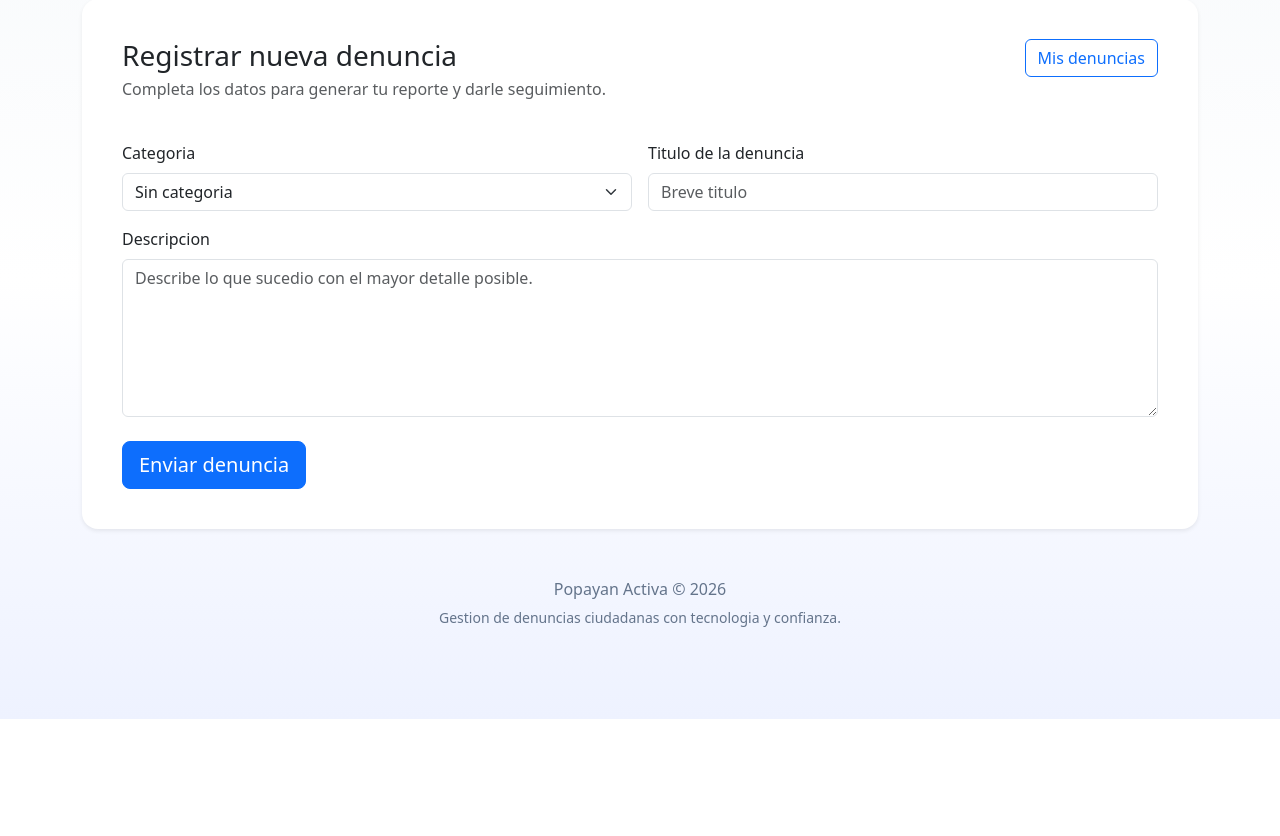
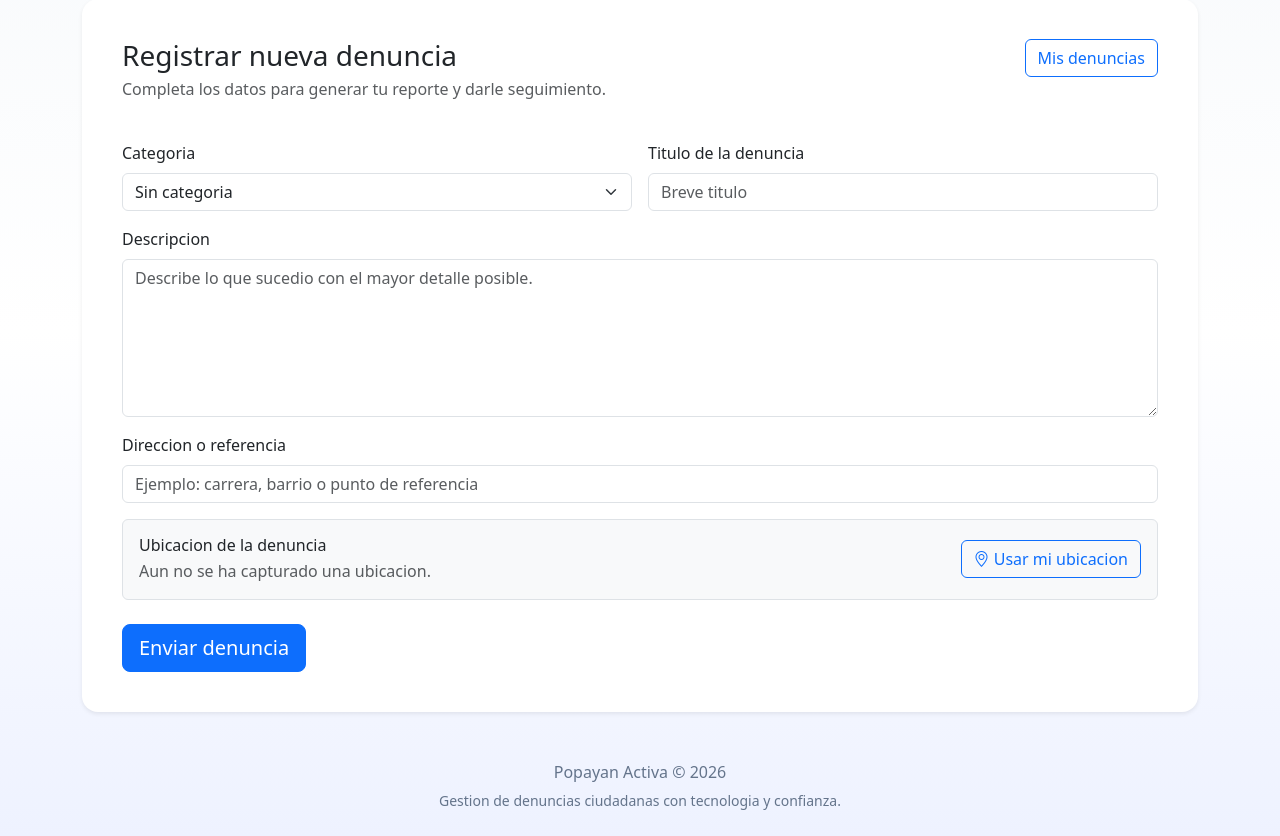
Before and after one commit to jeort99/Popay-n_Activa, a Django app: page /denuncias/nueva/ in a window 1280 px wide. Shown: the part 81-917 px from the top of the page. Before the commit the page ends 800 px from the top, so only its background shows below. Run offline with Django 5.2, Linux system fonts and the light colour scheme; a user stored in the database is signed in; tables that the repository leaves empty hold one stand-in row (values such as "Sample post").

Commit message:
Actualizacion Geolocalizacion para las denuncias

```diff
--- a/denuncias/forms.py
+++ b/denuncias/forms.py
@@ -2,7 +2,7 @@ from django import forms
 from django.contrib.auth.forms import UserCreationForm
 from django.contrib.auth.models import User
 
-from .models import Categoria, Denuncia, Usuario
+from .models import Categoria, Denuncia, Geolocalizacion, Usuario
 
 
 class RegistroCiudadanoForm(UserCreationForm):
@@ -85,6 +85,43 @@ class DenunciaForm(forms.Form):
             }
         ),
     )
+    latitud = forms.DecimalField(
+        max_digits=9,
+        decimal_places=6,
+        min_value=-90,
+        max_value=90,
+        required=False,
+        widget=forms.HiddenInput(),
+    )
+    longitud = forms.DecimalField(
+        max_digits=9,
+        decimal_places=6,
+        min_value=-180,
+        max_value=180,
+        required=False,
+        widget=forms.HiddenInput(),
+    )
+    direccion = forms.CharField(
+        max_length=255,
+        required=False,
+        label="Direccion o referencia",
+        widget=forms.TextInput(
+            attrs={
+                "class": "form-control",
+                "placeholder": "Ejemplo: carrera, barrio o punto de referencia",
+            }
+        ),
+    )
+
+    def clean(self):
+        datos = super().clean()
+        latitud = datos.get("latitud")
+        longitud = datos.get("longitud")
+
+        if (latitud is None) != (longitud is None):
+            raise forms.ValidationError("Captura la ubicacion completa antes de enviar la denuncia.")
+
+        return datos
 
     def save(self, user):
         datos = self.cleaned_data
@@ -104,4 +141,13 @@ class DenunciaForm(forms.Form):
             descripcion=datos["descripcion"],
             estado="Pendiente",
         )
+
+        if datos.get("latitud") is not None and datos.get("longitud") is not None:
+            Geolocalizacion.objects.create(
+                denuncia=denuncia,
+                latitud=datos["latitud"],
+                longitud=datos["longitud"],
+                direccion=datos.get("direccion") or "Ubicacion capturada desde el navegador",
+            )
+
         return denuncia
--- a/denuncias/templates/registrar_denuncia.html
+++ b/denuncias/templates/registrar_denuncia.html
@@ -13,18 +13,49 @@
 
         <form method="post" novalidate>
             {% csrf_token %}
+            {{ form.non_field_errors }}
             <div class="row g-3">
                 <div class="col-md-6">
                     <label class="form-label" for="id_categoria">Categoria</label>
                     {{ form.categoria }}
+                    {{ form.categoria.errors }}
                 </div>
                 <div class="col-md-6">
                     <label class="form-label" for="id_titulo">Titulo de la denuncia</label>
                     {{ form.titulo }}
+                    {{ form.titulo.errors }}
                 </div>
                 <div class="col-12">
                     <label class="form-label" for="id_descripcion">Descripcion</label>
                     {{ form.descripcion }}
+                    {{ form.descripcion.errors }}
+                </div>
+                <div class="col-12">
+                    <label class="form-label" for="id_direccion">Direccion o referencia</label>
+                    {{ form.direccion }}
+                    {{ form.direccion.errors }}
+                    {{ form.latitud }}
+                    {{ form.longitud }}
+                    {{ form.latitud.errors }}
+                    {{ form.longitud.errors }}
+                </div>
+                <div class="col-12">
+                    <div class="border rounded p-3 bg-light">
+                        <div class="d-flex flex-column flex-md-row gap-3 justify-content-between align-items-md-center">
+                            <div>
+                                <h2 class="h6 mb-1">Ubicacion de la denuncia</h2>
+                                <p id="geo-status" class="text-muted mb-0">Aun no se ha capturado una ubicacion.</p>
+                            </div>
+                            <button type="button" id="geo-button" class="btn btn-outline-primary">
+                                <i class="bi bi-geo-alt"></i> Usar mi ubicacion
+                            </button>
+                        </div>
+                        <div id="geo-preview" class="mt-3 d-none">
+                            <div class="ratio ratio-16x9 rounded overflow-hidden border">
+                                <iframe id="geo-map" title="Mapa de ubicacion" loading="lazy"></iframe>
+                            </div>
+                        </div>
+                    </div>
                 </div>
             </div>
             <div class="mt-4">
@@ -33,4 +64,56 @@
         </form>
     </div>
 </div>
+
+<script>
+    const geoButton = document.getElementById("geo-button");
+    const geoStatus = document.getElementById("geo-status");
+    const geoPreview = document.getElementById("geo-preview");
+    const geoMap = document.getElementById("geo-map");
+    const latInput = document.getElementById("id_latitud");
+    const lonInput = document.getElementById("id_longitud");
+
+    function updateMap(lat, lon) {
+        const delta = 0.004;
+        const left = lon - delta;
+        const right = lon + delta;
+        const bottom = lat - delta;
+        const top = lat + delta;
+
+        geoMap.src = `https://www.openstreetmap.org/export/embed.html?bbox=${left},${bottom},${right},${top}&layer=mapnik&marker=${lat},${lon}`;
+        geoPreview.classList.remove("d-none");
+    }
+
+    geoButton.addEventListener("click", () => {
+        if (!navigator.geolocation) {
+            geoStatus.textContent = "Tu navegador no permite capturar la ubicacion.";
+            return;
+        }
+
+        geoStatus.textContent = "Solicitando permiso de ubicacion...";
+        geoButton.disabled = true;
+
+        navigator.geolocation.getCurrentPosition(
+            (position) => {
+                const lat = Number(position.coords.latitude.toFixed(6));
+                const lon = Number(position.coords.longitude.toFixed(6));
+
+                latInput.value = lat;
+                lonInput.value = lon;
+                geoStatus.textContent = `Ubicacion capturada: ${lat}, ${lon}`;
+                updateMap(lat, lon);
+                geoButton.disabled = false;
+            },
+            () => {
+                geoStatus.textContent = "No fue posible capturar la ubicacion. Revisa el permiso del navegador.";
+                geoButton.disabled = false;
+            },
+            {
+                enableHighAccuracy: true,
+                timeout: 10000,
+                maximumAge: 0,
+            }
+        );
+    });
+</script>
 {% endblock %}
--- a/denuncias/views.py
+++ b/denuncias/views.py
@@ -1,3 +1,5 @@
+from decimal import Decimal
+
 from django.contrib.auth import login, logout
 from django.contrib.auth.decorators import login_required
 from django.contrib.auth.forms import AuthenticationForm
@@ -140,9 +142,18 @@ def detalle_denuncia(request, denuncia_id):
     denuncia = get_object_or_404(Denuncia, pk=denuncia_id)
 
     geolocalizacion = None
+    mapa_url = None
 
     try:
         geolocalizacion = denuncia.geolocalizacion
+        margen = Decimal("0.004")
+        latitud = geolocalizacion.latitud
+        longitud = geolocalizacion.longitud
+        mapa_url = (
+            "https://www.openstreetmap.org/export/embed.html"
+            f"?bbox={longitud - margen},{latitud - margen},{longitud + margen},{latitud + margen}"
+            f"&layer=mapnik&marker={latitud},{longitud}"
+        )
     except Exception:
         geolocalizacion = None
 
@@ -154,6 +165,7 @@ def detalle_denuncia(request, denuncia_id):
         {
             "denuncia": denuncia,
             "geolocalizacion": geolocalizacion,
+            "mapa_url": mapa_url,
             "seguimientos": seguimientos,
         },
     )
```
Also changed, not shown: denuncias/templates/detalle_denuncia.html (+11 -8 lines), denuncias/tests.py (+8 -0 lines).
